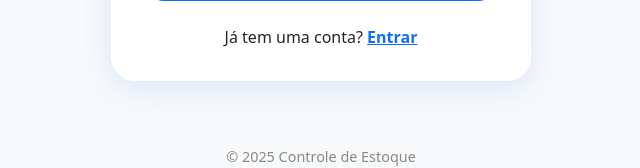
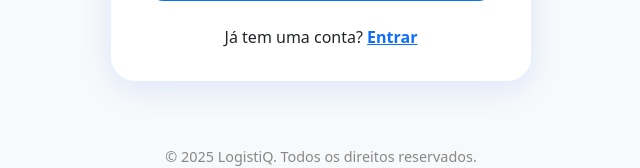
Before and after one commit to NicolasGayb/LogistiQ, a Flask app: page /registro in a window 1280 px wide. Shown: the part 686-854 px from the top of the page, without its empty margins (319-959 px from the left). Run offline with Flask 3, Linux system fonts and the light colour scheme.

Commit message:
fix name of application

```diff
--- a/app/templates/forgot_password.html
+++ b/app/templates/forgot_password.html
@@ -1,6 +1,6 @@
 {% extends 'login.html' %}
 
-{% block title %}Esqueceu sua senha? - Controle de Estoque{% endblock %}
+{% block title %}Esqueceu sua senha? - LogistiQ{% endblock %}
 
 {% block content %}
 <div class="d-flex justify-content-center align-items-center vh-100 bg-light">
--- a/app/templates/login.html
+++ b/app/templates/login.html
@@ -2,7 +2,7 @@
 <html lang="pt-br">
 <head>
     <meta charset="UTF-8">
-    <title>{% block title %}Login - Controle de Estoque{% endblock %}</title>
+    <title>{% block title %}Login - LogistiQ{% endblock %}</title>
     <link href="https://cdn.jsdelivr.net/npm/bootstrap@5.3.3/dist/css/bootstrap.min.css" rel="stylesheet">
     <link rel="stylesheet" href="https://cdn.jsdelivr.net/npm/bootstrap-icons@1.10.5/font/bootstrap-icons.css">
     <style>
@@ -75,7 +75,7 @@
     </div>
 
     <div class="footer">
-        &copy; 2025 Controle de Estoque
+        &copy; 2025 LogistiQ. Todos os direitos reservados.
     </div>
 
     <script src="https://cdn.jsdelivr.net/npm/bootstrap@5.3.3/dist/js/bootstrap.bundle.min.js"></script>
--- a/app/templates/navbar.html
+++ b/app/templates/navbar.html
@@ -2,7 +2,7 @@
 <html lang="pt-br">
 <head>
   <meta charset="UTF-8" />
-  <title>{% block title %}Controle de Estoque{% endblock %}</title>
+  <title>{% block title %}LogistiQ{% endblock %}</title>
 
   <!-- Bootstrap CSS -->
   <link href="https://cdn.jsdelivr.net/npm/bootstrap@5.3.3/dist/css/bootstrap.min.css" rel="stylesheet">
@@ -90,7 +90,7 @@
   <nav class="navbar navbar-expand-lg navbar-dark navbar-green px-3 shadow-sm">
     <a class="navbar-brand fw-bold d-flex align-items-center" href="{{ url_for('routes.index') }}">
       <span class="logo-mark"><i class="bi bi-box-seam"></i></span>
-      Controle de Estoque
+      LogistiQ
     </a>
 
     <button class="navbar-toggler" type="button" data-bs-toggle="collapse" data-bs-target="#navbarContent"
--- a/app/templates/registro.html
+++ b/app/templates/registro.html
@@ -3,7 +3,7 @@
 <html lang="pt-br">
 <head>
     <meta charset="UTF-8">
-    <title>Cadastro - Controle de Estoque</title>
+    <title>Cadastro - LogistiQ</title>
     <link href="https://cdn.jsdelivr.net/npm/bootstrap@5.3.3/dist/css/bootstrap.min.css" rel="stylesheet">
     <link rel="stylesheet" href="https://cdn.jsdelivr.net/npm/bootstrap-icons@1.10.5/font/bootstrap-icons.css">
     <style>
@@ -103,7 +103,7 @@
     </div>
 
     <div class="footer">
-        &copy; 2025 Controle de Estoque
+        &copy; 2025 LogistiQ. Todos os direitos reservados.
     </div>
 
     <script src="https://cdn.jsdelivr.net/npm/bootstrap@5.3.3/dist/js/bootstrap.bundle.min.js"></script>
--- a/app/templates/reset_password.html
+++ b/app/templates/reset_password.html
@@ -1,6 +1,6 @@
 {% extends 'login.html' %}
 
-{% block title %}Redefinir Senha - Controle de Estoque{% endblock %}
+{% block title %}Redefinir Senha - LogistiQ{% endblock %}
 
 {% block content %}
 <div class="d-flex justify-content-center align-items-center vh-100 bg-light">
--- a/app/utils.py
+++ b/app/utils.py
@@ -96,6 +96,6 @@ def send_reset_email(user: Usuario, token: str):
     Se você não solicitou, apenas ignore este e-mail.
 
     Atenciosamente,
-    Controle de Estoque
+    LogistiQ Team
     """
     mail.send(msg)
```
